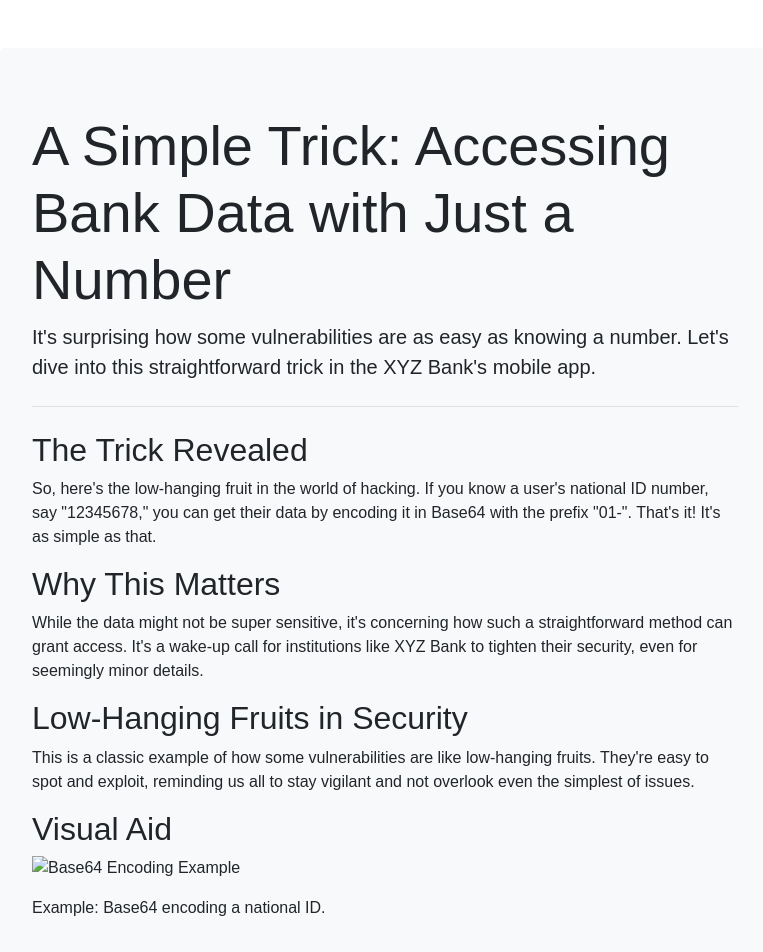
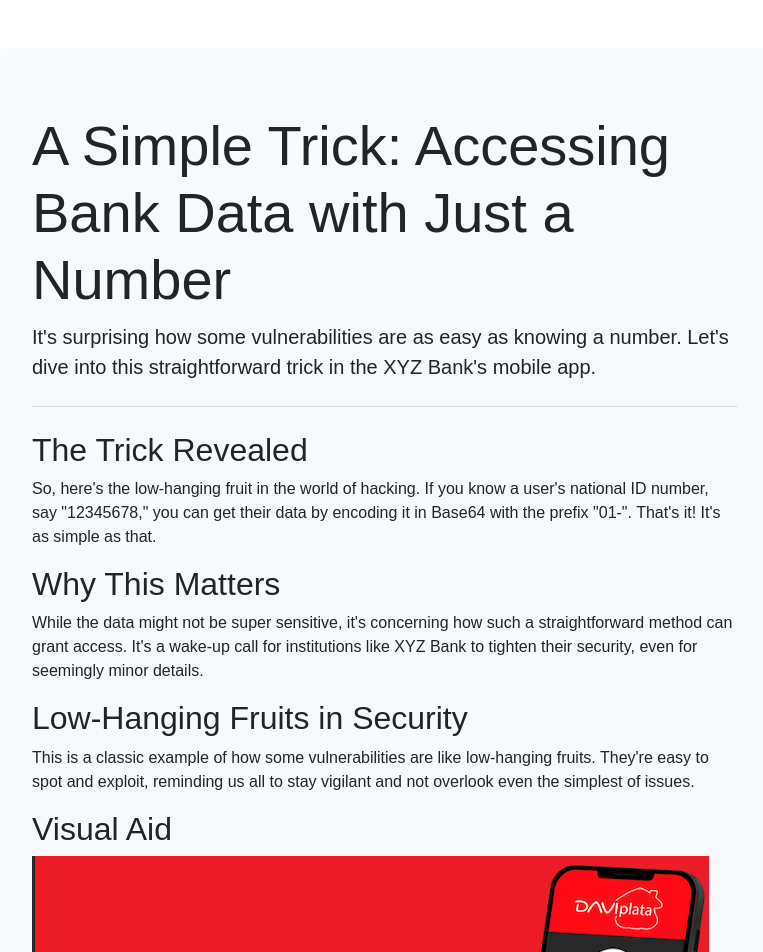
Before and after one commit to omartinex/omartinex.github.io, a plain HTML site: page index.html in a window 1280 px wide. Shown: the top 952 px of the page, without its empty margins (255-1018 px from the left). Drawn offline with nearby package versions, Linux system fonts and the light colour scheme.

Commit message:
Update index.html

```diff
--- a/index.html
+++ b/index.html
@@ -33,7 +33,7 @@
 
         <!-- Image references (adjust filenames accordingly after uploading) -->
         <h2>Visual Aid</h2>
-        <img src="images/base64_encode.png" alt="Base64 Encoding Example" class="img-fluid mb-3">
+        <img src="images/1.png" alt="Base64 Encoding Example" class="img-fluid mb-3">
         <p>Example: Base64 encoding a national ID.</p>
     </div>
 </div>
```
